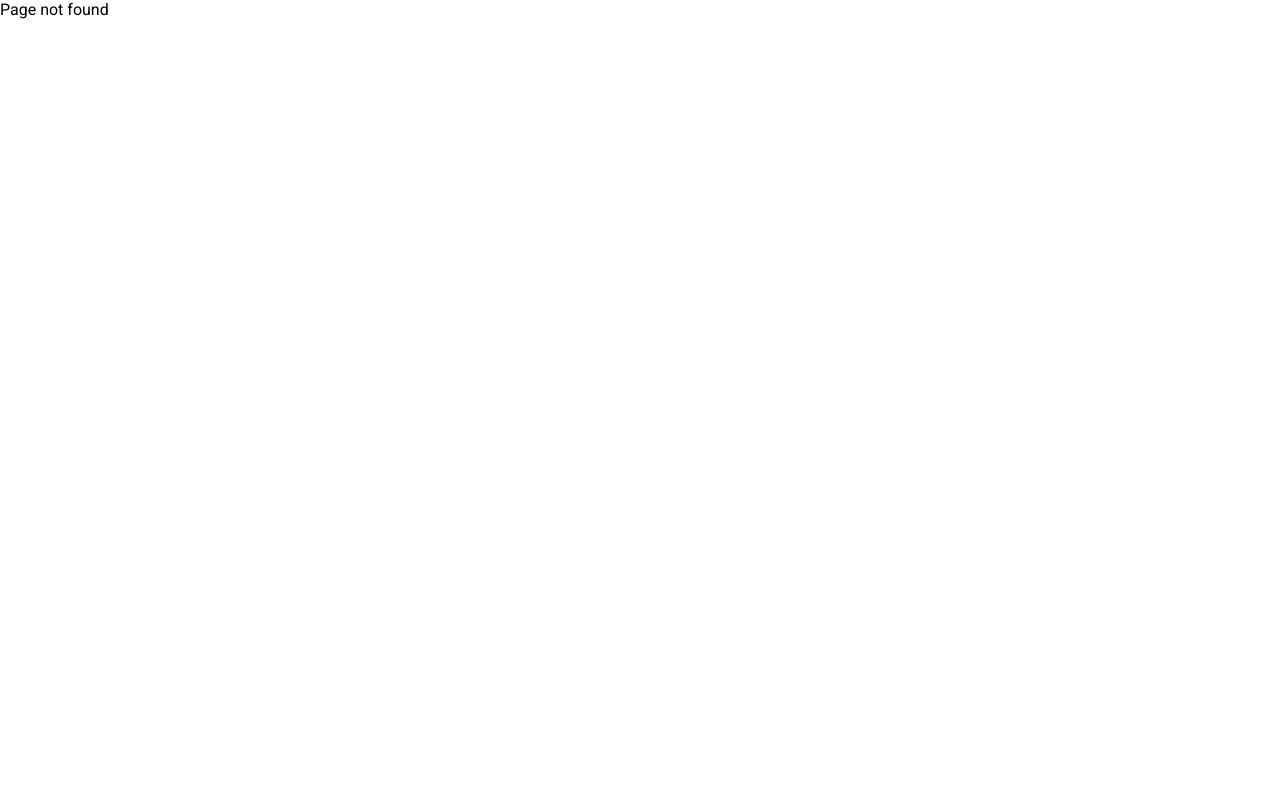
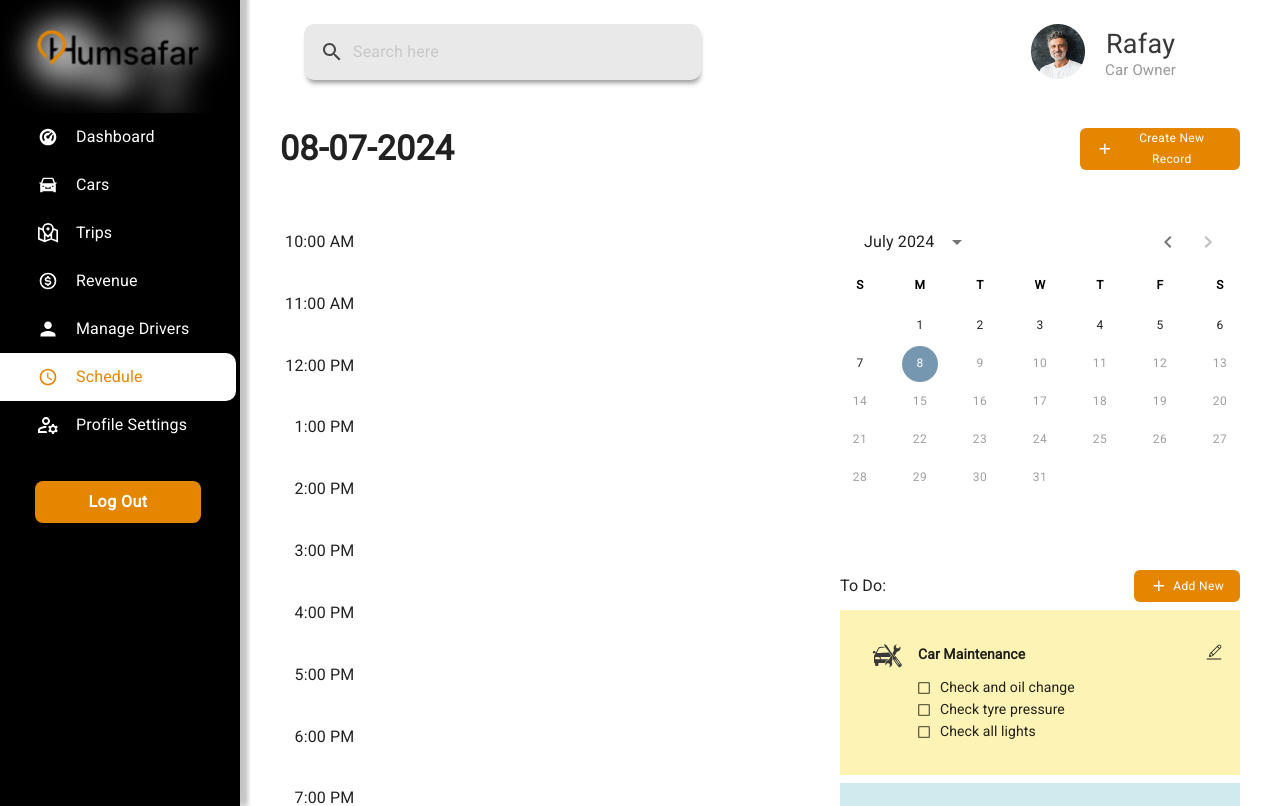
Before and after one commit to umer-shehzad/humsafardashboard, a React (Vite) app: page /driver/schedule in a window 1280 px wide. Before the commit this address had no page. Shown: the top 806 px of the page. Built offline with nearby package versions, Linux system fonts and the light colour scheme.

Commit message:
implement Schedule Main Page

```diff
--- a/package.json
+++ b/package.json
@@ -11,15 +11,20 @@
     "preview": "vite preview"
   },
   "dependencies": {
+    "@date-io/dayjs": "^3.0.0",
     "@emotion/react": "^11.11.4",
     "@emotion/styled": "^11.11.5",
     "@fontsource/roboto": "^5.0.13",
     "@mui/icons-material": "^5.15.20",
     "@mui/material": "^5.16.0",
     "@mui/x-charts": "^7.8.0",
+    "@mui/x-date-pickers": "^7.9.0",
+    "dayjs": "^1.11.11",
     "formik": "^2.4.6",
     "formik-mui": "^5.0.0-alpha.0",
     "react": "^18.3.1",
+    "react-big-calendar": "^1.13.0",
+    "react-calendar": "^5.0.0",
     "react-dom": "^18.3.1",
     "react-dropzone": "^14.2.3",
     "react-icons": "^5.2.1",
--- a/src/App.jsx
+++ b/src/App.jsx
@@ -13,6 +13,7 @@ import PersonalInfo from './pages/signup/PersonalInfo';
 import UploadCnic from './pages/signup/UploadCnic';
 import AssignDriverPage from './pages/driver/AssignDriverPage';
 import RevenuePage from './pages/driver/RevenuePage';
+import SchedulePage from './pages/driver/SchedulePage';
 
 function App() {
   return (
@@ -39,6 +40,7 @@ function App() {
           <Route path="cars/assign-driver" element={<AssignDriverPage />} />
           <Route path="manage-drivers" element={<ManageDriverPage />} />
           <Route path="revenue" element={<RevenuePage />} />
+          <Route path="schedule" element={<SchedulePage />} />
         </Route>
 
         {/* Global - Page Not Found - Route */}
--- a/src/components/common/CustomTodoCard.jsx
+++ b/src/components/common/CustomTodoCard.jsx
@@ -1,40 +1,45 @@
 import React from 'react';
 import { CiEdit } from "react-icons/ci";
 
-import { Box, Checkbox,Typography } from '@mui/material';
+import { Box, Checkbox, Typography } from '@mui/material';
 
-import { colors } from '../../utils/colors';
-
-const CustomTodoCard = () => {
+const CustomTodoCard = ({
+  bgcolor,
+  headingPL,
+  headingPR,
+  boxGap,
+  listPL,
+  todoList
+}) => {
   return (
     <Box
-            bgcolor={colors.todoColor1}
+      bgcolor={bgcolor}
       mt={1}
-            mr={1}
-            sx={{
-            }}
     >
       <Box
         display={'flex'}
         flexDirection={'column'}
-                gap={2}
+        gap={boxGap}
         py={4}
       >
         {/* Heading */}
-                <Box display={'flex'} alignItems={'center'} gap={2} ml={6}>
+        <Box display={'flex'} alignItems={'center'} justifyContent={'space-between'} gap={2} pr={headingPR} pl={headingPL}>
+          <Box display={'flex'} gap={2}>
             <Box
               component={'img'}
               src={'/driver/maintenance.svg'}
             />
-                    <Box display={'flex'} gap={29}>
             <Typography variant="subtitle2" fontWeight={'bold'}>Car Maintenance</Typography>
+          </Box>
+          <Box>
             <CiEdit size={20} />
           </Box>
         </Box>
 
         {/* todo list */}
-                <Box pl={11.5}>
-                    <Box display={'flex'} alignItems={'center'} gap={1}>
+        <Box pl={listPL}>
+          {todoList.map((item) => (
+            <Box key={item.id} display={'flex'} alignItems={'center'} gap={1}>
               <Checkbox
                 color="primary"
                 sx={{
@@ -44,32 +49,9 @@ const CustomTodoCard = () => {
                   },
                 }}
               />
-                        <Typography variant="subtitle2">Check and oil change</Typography>
+              <Typography variant="subtitle2">{item.value}</Typography>
             </Box>
-                    <Box display={'flex'} alignItems={'center'} gap={1}>
-                        <Checkbox
-                            color="primary"
-                            sx={{
-                                padding: '0px',
-                                '& .MuiSvgIcon-root': {
-                                    fontSize: '1rem',
-                                },
-                            }}
-                        />
-                        <Typography variant="subtitle2">Check tyre pressure</Typography>
-                    </Box>
-                    <Box display={'flex'} alignItems={'center'} gap={1}>
-                        <Checkbox
-                            color="primary"
-                            sx={{
-                                padding: '0px',
-                                '& .MuiSvgIcon-root': {
-                                    fontSize: '1rem',
-                                },
-                            }}
-                        />
-                        <Typography variant="subtitle2">Check all lights</Typography>
-                    </Box>
+          ))}
         </Box>
       </Box>
     </Box>
--- /dev/null
+++ b/src/components/driver-side/schedule/Calender.jsx
@@ -0,0 +1,176 @@
+import React, { useState, useEffect } from 'react';
+import { Box, Grid, Typography } from '@mui/material';
+import { Calendar, momentLocalizer } from 'react-big-calendar';
+import moment from 'moment';
+import 'react-big-calendar/lib/css/react-big-calendar.css';
+import './CalenderStyles.css';
+import dayjs from 'dayjs';
+import { AdapterDayjs } from '@mui/x-date-pickers/AdapterDayjs';
+import { LocalizationProvider } from '@mui/x-date-pickers/LocalizationProvider';
+import { DateCalendar } from '@mui/x-date-pickers/DateCalendar';
+import { colors } from '../../../utils/colors';
+import CustomButton from '../../common/CustomButton';
+import CustomTodoCard from '../../common/CustomTodoCard';
+import { todoList } from '../../../utils/todoData';
+
+const localizer = momentLocalizer(moment);
+
+const Calender = () => {
+  const [value, setValue] = useState(dayjs());
+  const [events, setEvents] = useState([]);
+  const today = dayjs();
+
+  const handleDateChange = (newValue) => {
+    setValue(newValue);
+  };
+
+  useEffect(() => {
+    // console.log('filtered events title', filteredEventTitles)
+    // Mock schedule data for the selected date
+    setEvents([
+      {
+        title: 'Meeting with team',
+        start: new Date('2024-07-09T10:00:00'),
+        end: new Date('2024-07-09T12:00:00'),
+      },
+      {
+        title: 'Lunch with client',
+        start: new Date('2024-07-09T17:00:00'),
+        end: new Date('2024-07-09T19:00:00'),
+      },
+    ]);
+  }, [value]);
+
+  const filteredEvents = events.filter(event =>
+    dayjs(event.start).isSame(value, 'day')
+  );
+
+  const EventComponent = ({ event }) => (
+    <Box mt={2} ml={3}>
+      <Typography variant='body1'>{event.title}</Typography>
+    </Box>
+  );
+
+  return (
+    <Box>
+      {/* heading */}
+      <Grid container justifyContent={'space-between'}>
+        <Grid item xs={3}>
+          <Typography variant='h4' fontWeight={'bold'}>{value.format('DD-MM-YYYY')}</Typography>
+        </Grid>
+        <Grid item xs={2}>
+          <CustomButton
+            btnName={'Create New Record'}
+            width={'100%'}
+            gap={'6px'}
+            fontSize={'12px'}
+            marginRight={'10px'}
+            borderRadius={'6px'}
+            fontWeight={500}
+            icon={true}
+          />
+        </Grid>
+      </Grid>
+
+      {/* calendar & todo */}
+      <Grid container justifyContent={'space-between'} mt={5}>
+        <Grid item xs={7}>
+          <Calendar
+            localizer={localizer}
+            events={filteredEvents}
+            startAccessor="start"
+            endAccessor="end"
+            views={['day']} // Show only day view
+            defaultView="day"
+            onNavigate={(date) => handleDateChange(dayjs(date))}
+            min={new Date(2024, 6, 10, 10, 0)} // Start time at 8 AM
+            max={new Date(2024, 6, 10, 21, 0)} // End time at 8 PM
+            toolbar={false} // Remove the toolbar
+            maxDate={new Date()} // Disable future dates
+            components={{
+              event: EventComponent,
+            }}
+            style={{
+              height: 700,
+            }}
+          />
+        </Grid>
+        <Grid item xs={5}>
+          <LocalizationProvider dateAdapter={AdapterDayjs}>
+            <Box display={'flex'} justifyContent={'end'} mb={3}>
+              <DateCalendar
+                value={value}
+                onChange={handleDateChange}
+                maxDate={today} // Disable future dates
+                sx={{
+                  width: '100%',
+                  "& .MuiButtonBase-root.MuiPickersDay-root.Mui-selected": {
+                    backgroundColor: colors.dateBgColor,
+                  },
+                  "& .MuiTypography-root.MuiDayCalendar-weekDayLabel": {
+                    color: 'black',
+                    fontWeight: 600
+                  },
+                  "& .MuiPickersCalendarHeader-root": {
+                    paddingLeft: 3,
+                  },
+                  "& .MuiDayCalendar-header": {
+                    gap: '20px'
+                  },
+                  "& .MuiDayCalendar-weekContainer": {
+                    gap: '20px'
+                  },
+                }}
+              />
+            </Box>
+          </LocalizationProvider>
+
+          {/* Todo */}
+          <Box>
+            <Box display={'flex'} alignItems={'center'} justifyContent={'space-between'}>
+              <Typography variant='body1'>To Do:</Typography>
+              <CustomButton
+                btnName={'Add New'}
+                width={'100%'}
+                fontSize={'12px'}
+                gap={'6px'}
+                height={'32px'}
+                borderRadius={'6px'}
+                fontWeight={500}
+                icon={true}
+              />
+            </Box>
+
+            {/* todo card */}
+            <CustomTodoCard
+              bgcolor={colors.todoColor1}
+              headingPL={4}
+              headingPR={2}
+              boxGap={1}
+              listPL={9.5}
+              todoList={todoList}
+            />
+            <CustomTodoCard
+              bgcolor={colors.todoColor2}
+              headingPL={4}
+              headingPR={2}
+              boxGap={1}
+              listPL={9.5}
+              todoList={todoList}
+            />
+            <CustomTodoCard
+              bgcolor={colors.todoColor3}
+              headingPL={4}
+              headingPR={2}
+              boxGap={1}
+              listPL={9.5}
+              todoList={todoList}
+            />
+          </Box>
+        </Grid>
+      </Grid>
+    </Box>
+  );
+}
+
+export default Calender;
--- /dev/null
+++ b/src/components/driver-side/schedule/CalenderStyles.css
@@ -0,0 +1,46 @@
+div.rbc-event-label {
+  display: none;
+}
+
+div.rbc-event {
+  width: 60% !important;
+}
+
+div.rbc-time-view {
+  border: none;
+}
+
+div.rbc-row {
+  min-height: 0px !important;
+}
+
+div.rbc-time-content {
+  border: none;
+  overflow: hidden;
+  margin-top: 20px;
+}
+
+div.rbc-current-time-indicator {
+  border: none !important;
+  background-color: transparent;
+}
+
+div.rbc-timeslot-group {
+  border: none !important;
+}
+
+div.rbc-time-slot {
+  border: none !important;
+}
+
+div.rbc-today {
+  background-color: transparent;
+}
+
+div.rbc-day-slot {
+  left: 10%;
+}
+
+div.rbc-events-container {
+  border: none;
+}
--- a/src/pages/driver/ManageDriverPage.jsx
+++ b/src/pages/driver/ManageDriverPage.jsx
@@ -7,6 +7,8 @@ import CustomTodoCard from '../../components/common/CustomTodoCard'
 import DetailBox from '../../components/common/DetailBox'
 import RegisteredDrivers from '../../components/driver-side/manage-drivers/RegisteredDrivers'
 import Title from '../../components/driver-side/manage-drivers/Title'
+import { colors } from '../../utils/colors'
+import { todoList } from '../../utils/todoData'
 
 const ManageDriverPage = () => {
   return (
@@ -56,7 +58,14 @@ const ManageDriverPage = () => {
           </Box>
 
           {/* todo card */}
-          <CustomTodoCard />
+          <CustomTodoCard
+          bgcolor={colors.todoColor1}
+          headingPL={4}
+          headingPR={2}
+          boxGap={1}
+          listPL={9.5}
+          todoList={todoList}
+          />
         </Box>
       </Box>
     </>
--- /dev/null
+++ b/src/pages/driver/SchedulePage.jsx
@@ -0,0 +1,13 @@
+import { Box } from '@mui/material'
+import React from 'react'
+import Calender from '../../components/driver-side/schedule/Calender'
+
+const SchedulePage = () => {
+  return (
+    <Box>
+        <Calender />
+    </Box>
+  )
+}
+
+export default SchedulePage
--- a/src/utils/colors.js
+++ b/src/utils/colors.js
@@ -19,7 +19,10 @@ export const colors = {
   deleteIconBgColor: '#E5343D',
   sideBarBgColor: '#343434',
   todoColor1: '#FDF3B4',
+  todoColor2: '#D1EAED',
+  todoColor3: '#FFDADB',
   imageIconColor: '#313131',
   revenueCardBorderColor: '#A7A7A7',
   revenueTextColor: '#363636',
+  dateBgColor: '#7597AF',
 };
--- /dev/null
+++ b/src/utils/todoData.js
@@ -0,0 +1,5 @@
+export const todoList = [
+    {id: 1, value: "Check and oil change"},
+    {id: 2, value: "Check tyre pressure"},
+    {id: 3, value: "Check all lights"},
+];
```
Also changed, not shown: 1 other file (tests, documents, lock files or other folders). Lines whose indentation alone changed are shown as unchanged.
